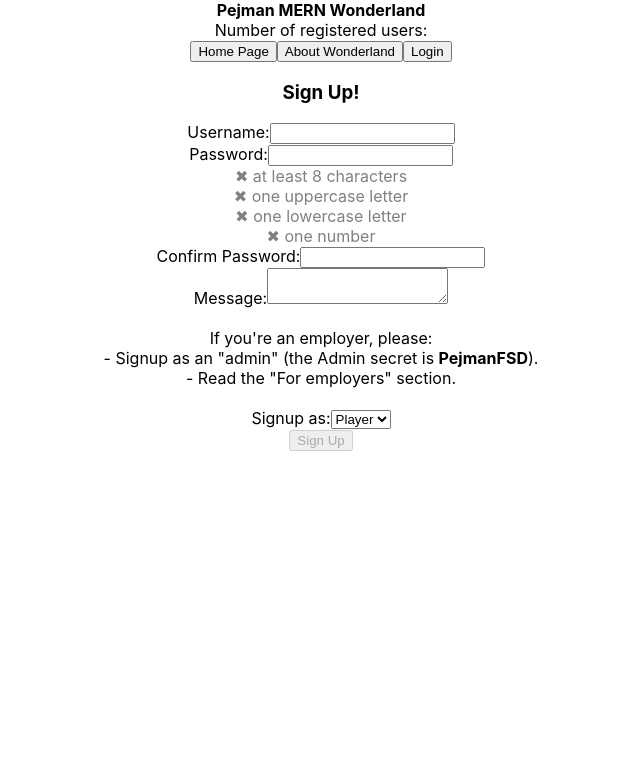
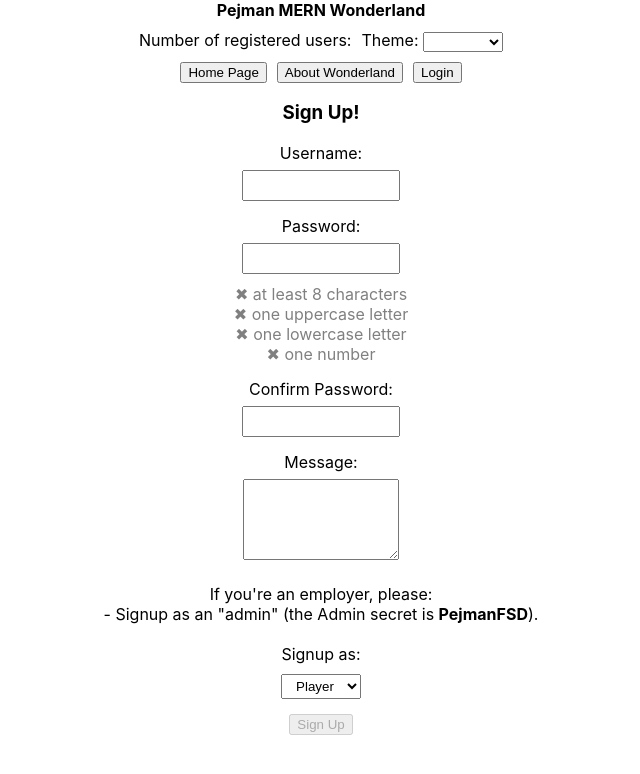
Before and after one commit to PejmanFSD/Pejman-MERN-Wonderland, a React (Create React App) app in the folder client/: page /register in a window 1280 px wide. Shown: the top 774 px of the page, without its empty margins (319-959 px from the left). Built offline with nearby package versions, Linux system fonts and the light colour scheme; no server answers.

Commit message:
Re-styling all the sections of the home page.

```diff
--- a/client/src/App.jsx
+++ b/client/src/App.jsx
@@ -52,6 +52,7 @@ function App() {
   const [flash, setFlash] = useState(null);
   const [rankedUsers, setRankedUsers] = useState([]);
   const [totalPoint, setTotalPoint] = useState(0);
+  const [theme, setTheme] = useState(null);
 
   const updateTotalPoint = async (i) => {
     const newTotal = totalPoint + i;
@@ -130,6 +131,8 @@ function App() {
           isAdEditing={isAdEditing}
           isCreatingAd={isCreatingAd}
           setIsCreatingAd={setIsCreatingAd}
+          theme={theme}
+          setTheme={setTheme}
         />
         <Ads
           ads={ads}
--- a/client/src/Components/Navbar.jsx
+++ b/client/src/Components/Navbar.jsx
@@ -30,6 +30,8 @@ export default function Navbar({
   isAdEditing,
   isCreatingAd,
   setIsCreatingAd,
+  theme,
+  setTheme,
 }) {
   const navigate = useNavigate();
   const location = useLocation();
@@ -99,11 +101,42 @@ export default function Navbar({
       <div>
         <strong>Pejman MERN Wonderland</strong>
       </div>
-      <div>Number of registered users: {userCount}</div>
+      <div
+        className="four-buttons-container"
+        style={{ marginTop: "10px", marginBottom: "10px" }}
+      >
         {currentUser && !isLoggingOut && (
           <div>Welcome, {currentUser.username}!</div>
         )}
+        <div>Number of registered users: {userCount}</div>
+        {!gameUrls.includes(location.pathname) &&
+          !isLoggingOut &&
+          !isDeleting &&
+          !isProfileEditing &&
+          !isAdEditing &&
+          !isCreatingAd &&
+          !error && (
+            <div>
+              {`Theme: `}
+              <select
+                value={theme}
+                onChange={(e) => setTheme(e.target.value)}
+                style={{
+                  textAlign: "center",
+                  width: "80px",
+                  height: "20px",
+                }}
+              >
+                <option disabled selected></option>
+                <option value="Blue">Blue</option>
+                <option value="Red">Red</option>
+                <option value="Green">Green</option>
+              </select>
+            </div>
+          )}
+      </div>
       {/* "location.pathname" is the path of the current page */}
+      <div className="four-buttons-container">
         {location.pathname !== "/" &&
           !gameUrls.includes(location.pathname) &&
           !isLoggingOut &&
@@ -112,6 +145,32 @@ export default function Navbar({
           !isAdEditing &&
           !isCreatingAd &&
           !error && <button onClick={() => navigate("/")}>Home Page</button>}
+        {/* {!gameUrls.includes(location.pathname) &&
+          !isLoggingOut &&
+          !isDeleting &&
+          !isProfileEditing &&
+          !isAdEditing &&
+          !isCreatingAd &&
+          !error &&
+          <div>
+        {`Theme: `}
+        <select
+          value={theme}
+          onChange={(e) => setTheme(e.target.value)}
+          style={{
+            marginTop: "10px",
+            textAlign: "center",
+            width: "80px",
+            height: "25px",
+          }}
+        >
+          <option value="Blue">Blue</option>
+          <option value="Red">Red</option>
+          <option value="Green">Green</option>
+        </select>
+      </div>
+        } */}
+
         {currentUser &&
           location.pathname !== "/profile" &&
           !gameUrls.includes(location.pathname) &&
@@ -132,7 +191,9 @@ export default function Navbar({
           !isProfileEditing &&
           !isAdEditing &&
           !isCreatingAd &&
-        !error && <button onClick={() => navigate("/users")}>All users</button>}
+          !error && (
+            <button onClick={() => navigate("/users")}>All users</button>
+          )}
         {currentUser &&
           !gameUrls.includes(location.pathname) &&
           currentUser.role === "Admin" &&
@@ -183,6 +244,7 @@ export default function Navbar({
           !isAdEditing &&
           !isCreatingAd &&
           !error && <button onClick={handleLogout}>Logout</button>}
+      </div>
       {isLoggingOut && !gameUrls.includes(location.pathname) && (
         <div>
           <div>Are you sure you want to logout?</div>
--- a/client/src/Components/ads/AdForm.jsx
+++ b/client/src/Components/ads/AdForm.jsx
@@ -2,7 +2,14 @@ import { useState, useEffect, useRef } from "react";
 // For returning to the Home Page automatically when the new ad is created
 import { useNavigate } from "react-router-dom";
 
-export default function AdForm({ onAdCreated, currentUser, error, setError, setFlash, setIsCreatingAd }) {
+export default function AdForm({
+  onAdCreated,
+  currentUser,
+  error,
+  setError,
+  setFlash,
+  setIsCreatingAd,
+}) {
   const [company, setCompany] = useState("");
   const [text, setText] = useState("");
   const [images, setImages] = useState([]);
@@ -85,8 +92,9 @@ export default function AdForm({ onAdCreated, currentUser, error, setError, setF
     <div>
       <form onSubmit={handleSubmit}>
         <h3>Create a new Ad</h3>
+        <div style={{ marginTop: "15px" }}>
+          <label htmlFor="company">Ad Company:</label>
           <div>
-          <label htmlFor="company">Ad Company:</label>
             <input
               type="text"
               onChange={(e) => setCompany(e.target.value)}
@@ -94,10 +102,18 @@ export default function AdForm({ onAdCreated, currentUser, error, setError, setF
               name="company"
               value={company}
               required
+              style={{
+                textAlign: "center",
+                width: "150px",
+                height: "25px",
+                marginTop: "7px",
+              }}
             />
           </div>
+        </div>
+        <div style={{ marginTop: "15px" }}>
+          <label htmlFor="text">Ad Text:</label>
           <div>
-          <label htmlFor="text">Ad Text:</label>
             <textarea
               type="text"
               onChange={(e) => setText(e.target.value)}
@@ -105,22 +121,39 @@ export default function AdForm({ onAdCreated, currentUser, error, setError, setF
               name="text"
               value={text}
               required
+              style={{
+                textAlign: "center",
+                width: "150px",
+                height: "75px",
+                marginTop: "7px",
+              }}
             ></textarea>
           </div>
+        </div>
+        <div style={{ marginTop: "15px" }}>
+          <label htmlFor="image">Ad Image:</label>
           <div>
-          <label htmlFor="image">Ad Image:</label>
             <input
               type="file"
               multiple
               ref={fileInputRef} // For clearing the chosen images after creating a new ad
               onChange={(e) => setImages(e.target.files)}
               id="image"
+              style={{
+                textAlign: "center",
+                width: "200px",
+                height: "75px",
+                marginTop: "7px",
+              }}
             />
+          </div>
         </div>
         <button>Create Ad</button>
         {error && <div style={{ color: "red" }}>{error}</div>}
       </form>
-      <button onClick={cancelSubmit}>Cancel</button>
+      <button onClick={cancelSubmit} style={{ marginTop: "15px" }}>
+        Cancel
+      </button>
     </div>
   );
 }
--- a/client/src/Components/ads/Ads.jsx
+++ b/client/src/Components/ads/Ads.jsx
@@ -52,9 +52,9 @@ export default function Ads({ads, setAds, currentUser, isLoggingOut, isProfileEd
         error={error}
       />
       {ads.length > 1 &&
-        <div>
-        <button onClick={handlePrevious} disabled={error}>&#8592;</button>
-        <button onClick={handleNext} disabled={error}>&#8594;</button>
+        <div style={{marginTop: "4px"}}>
+        <button onClick={handlePrevious} disabled={error} style={{marginRight: "5px", width: "40px"}}>&#8592;</button>
+        <button onClick={handleNext} disabled={error} style={{marginLeft: "5px", width: "40px"}}>&#8594;</button>
       </div>
       }
     </div>
--- a/client/src/Components/users/EditProfile.jsx
+++ b/client/src/Components/users/EditProfile.jsx
@@ -182,31 +182,60 @@ export default function EditProfile({
       {!error && !passwordError && (
         <div>
           <form onSubmit={handleProfileUpdate}>
+            <div style={{ marginTop: "15px" }}>
+              <label>Username:</label>
               <div>
-              <label>Username:</label>
                 <input
                   type="text"
                   value={username}
                   onChange={(e) => setUsername(e.target.value)}
                   required
+                  style={{
+                    textAlign: "center",
+                    width: "150px",
+                    height: "25px",
+                    marginTop: "7px",
+                  }}
                 />
               </div>
+            </div>
+            <div style={{ marginTop: "15px" }}>
+              <label>Message:</label>
               <div>
-              <label>Message:</label>
                 <textarea
                   type="text"
                   value={message}
                   onChange={(e) => setMessage(e.target.value)}
                   required
+                  style={{
+                    textAlign: "center",
+                    width: "150px",
+                    height: "75px",
+                    marginTop: "7px",
+                  }}
                 ></textarea>
               </div>
-            <label>Password:</label>
+            </div>
+            <div style={{ marginTop: "15px" }}>
+              <label>Current Password:</label>
+              <div>
                 <input
                   type="password"
                   placeholder="Current Password"
                   value={currentPassword}
                   onChange={(e) => setCurrentPassword(e.target.value)}
+                  style={{
+                    textAlign: "center",
+                    width: "150px",
+                    height: "25px",
+                    marginTop: "7px",
+                  }}
                 />
+              </div>
+            </div>
+            <div style={{ marginTop: "15px" }}>
+              <label>New Password:</label>
+              <div>
                 <input
                   type="password"
                   placeholder="New Password"
@@ -216,7 +245,18 @@ export default function EditProfile({
                     setNewPassword(value);
                     checkPasswordMatch(value, confirmNewPassword);
                   }}
+                  style={{
+                    textAlign: "center",
+                    width: "150px",
+                    height: "25px",
+                    marginTop: "7px",
+                  }}
                 />
+              </div>
+            </div>
+            <div style={{ marginTop: "15px" }}>
+              <label>Confirm New Password:</label>
+              <div>
                 <input
                   type="password"
                   placeholder="Confirm New Password"
@@ -226,15 +266,26 @@ export default function EditProfile({
                     setConfirmNewPassword(value);
                     checkPasswordMatch(newPassword, value);
                   }}
+                  style={{
+                    textAlign: "center",
+                    width: "150px",
+                    height: "25px",
+                    marginTop: "7px",
+                  }}
                 />
+              </div>
+            </div>
             <br />
             <button type="submit">Save Changes</button>
           </form>
-          <button type="submit" onClick={cancelSubmit}>
+          <button
+            type="submit"
+            onClick={cancelSubmit}
+            style={{ marginTop: "15px" }}
+          >
             Cancel
           </button>
-          {(newPassword || confirmNewPassword) &&
-
+          {(newPassword || confirmNewPassword) && (
             <div>
               <div
                 style={{
@@ -249,14 +300,16 @@ export default function EditProfile({
                   color: newPasswordStrenghtStatus.upper ? "black" : "gray",
                 }}
               >
-              {newPasswordStrenghtStatus.upper ? "✔" : "✖"} one uppercase letter
+                {newPasswordStrenghtStatus.upper ? "✔" : "✖"} one uppercase
+                letter
               </div>
               <div
                 style={{
                   color: newPasswordStrenghtStatus.lower ? "black" : "gray",
                 }}
               >
-              {newPasswordStrenghtStatus.lower ? "✔" : "✖"} one lowercase letter
+                {newPasswordStrenghtStatus.lower ? "✔" : "✖"} one lowercase
+                letter
               </div>
               <div
                 style={{
@@ -266,13 +319,16 @@ export default function EditProfile({
                 {newPasswordStrenghtStatus.number ? "✔" : "✖"} one number
               </div>
             </div>
-            }
-
+          )}
           {newPassword && confirmNewPassword && passwordMatch === true && (
-            <p style={{ color: "black" }}><strong>✔ New passwords match</strong></p>
+            <p style={{ color: "black" }}>
+              <strong>✔ New passwords match</strong>
+            </p>
           )}
           {newPassword && confirmNewPassword && passwordMatch === false && (
-            <p style={{ color: "gray" }}><strong>✖ New passwords do not match</strong></p>
+            <p style={{ color: "gray" }}>
+              <strong>✖ New passwords do not match</strong>
+            </p>
           )}
         </div>
       )}
--- a/client/src/Components/users/Login.jsx
+++ b/client/src/Components/users/Login.jsx
@@ -1,7 +1,12 @@
 import { useState } from "react";
 import { useNavigate, useLocation } from "react-router-dom";
 
-export default function Login({onLogin, youShouldLoginMessage, setYouShouldLoginMessage, setFlash}) {
+export default function Login({
+  onLogin,
+  youShouldLoginMessage,
+  setYouShouldLoginMessage,
+  setFlash,
+}) {
   const [username, setUsername] = useState("");
   const [password, setPassword] = useState("");
   const [error, setError] = useState(null);
@@ -19,7 +24,7 @@ export default function Login({onLogin, youShouldLoginMessage, setYouShouldLogin
         },
         body: JSON.stringify({
           username,
-          password
+          password,
         }),
       });
       const json = await response.json();
@@ -42,8 +47,9 @@ export default function Login({onLogin, youShouldLoginMessage, setYouShouldLogin
   return (
     <form onSubmit={handleSubmit}>
       <h3>Login</h3>
+      <div style={{ marginTop: "15px" }}>
+        <label htmlFor="username">Username:</label>
         <div>
-        <label htmlFor="username">Username:</label>
           <input
             type="text"
             onChange={(e) => setUsername(e.target.value)}
@@ -51,10 +57,18 @@ export default function Login({onLogin, youShouldLoginMessage, setYouShouldLogin
             name="username"
             value={username}
             required
+            style={{
+              textAlign: "center",
+              width: "150px",
+              height: "25px",
+              marginTop: "7px",
+            }}
           />
         </div>
+      </div>
+      <div style={{ marginTop: "15px" }}>
+        <label htmlFor="password">Password:</label>
         <div>
-        <label htmlFor="password">Password:</label>
           <input
             type="password"
             onChange={(e) => setPassword(e.target.value)}
@@ -62,8 +76,16 @@ export default function Login({onLogin, youShouldLoginMessage, setYouShouldLogin
             name="password"
             value={password}
             required
+            style={{
+              textAlign: "center",
+              width: "150px",
+              height: "25px",
+              marginTop: "7px",
+            }}
           />
         </div>
+      </div>
+      <br />
       <button>Login</button>
       {error && <p style={{ color: "red" }}>{error}</p>}
     </form>
--- a/client/src/Components/users/Profile.jsx
+++ b/client/src/Components/users/Profile.jsx
@@ -18,7 +18,7 @@ export default function Profile({ currentUser, setIsProfileEditing, isLoggingOut
           <div>Role: {currentUser.role}</div>
           <div>Message: {currentUser.message}</div>
           <div>Number of stars: {currentUser.totalPoint}</div>
-          <button onClick={handleEditMyProfile}>
+          <button onClick={handleEditMyProfile} style={{marginTop: "7px"}}>
             Edit My Profile
           </button>
         </div>
--- a/client/src/Components/users/Register.jsx
+++ b/client/src/Components/users/Register.jsx
@@ -124,8 +124,9 @@ export default function Register({ onRegister, setUserCount, setFlash }) {
   return (
     <form onSubmit={handleSubmit}>
       <h3>Sign Up!</h3>
+      <div style={{ marginTop: "15px" }}>
+        <label htmlFor="username">Username:</label>
         <div>
-        <label htmlFor="username">Username:</label>
           <input
             type="text"
             onChange={(e) => setUsername(e.target.value)}
@@ -133,10 +134,18 @@ export default function Register({ onRegister, setUserCount, setFlash }) {
             name="username"
             value={username}
             required
+            style={{
+              textAlign: "center",
+              width: "150px",
+              height: "25px",
+              marginTop: "7px",
+            }}
           />
         </div>
+      </div>
+      <div style={{ marginTop: "15px" }}>
+        <label htmlFor="password">Password:</label>
         <div>
-        <label htmlFor="password">Password:</label>
           <input
             type="password"
             onChange={(e) => setPassword(e.target.value)}
@@ -144,10 +153,19 @@ export default function Register({ onRegister, setUserCount, setFlash }) {
             name="password"
             value={password}
             required
+            style={{
+              textAlign: "center",
+              width: "150px",
+              height: "25px",
+              marginTop: "7px",
+            }}
           />
         </div>
-      <div>
-        <div style={{ color: passwordStrenghtStatus.length ? "black" : "gray" }}>
+      </div>
+      <div style={{ marginTop: "10px" }}>
+        <div
+          style={{ color: passwordStrenghtStatus.length ? "black" : "gray" }}
+        >
           {passwordStrenghtStatus.length ? "✔" : "✖"} at least 8 characters
         </div>
         <div style={{ color: passwordStrenghtStatus.upper ? "black" : "gray" }}>
@@ -156,12 +174,15 @@ export default function Register({ onRegister, setUserCount, setFlash }) {
         <div style={{ color: passwordStrenghtStatus.lower ? "black" : "gray" }}>
           {passwordStrenghtStatus.lower ? "✔" : "✖"} one lowercase letter
         </div>
-        <div style={{ color: passwordStrenghtStatus.number ? "black" : "gray" }}>
+        <div
+          style={{ color: passwordStrenghtStatus.number ? "black" : "gray" }}
+        >
           {passwordStrenghtStatus.number ? "✔" : "✖"} one number
         </div>
       </div>
+      <div style={{ marginTop: "15px" }}>
+        <label htmlFor="confirmPassword">Confirm Password:</label>
         <div>
-        <label htmlFor="confirmPassword">Confirm Password:</label>
           <input
             type="password"
             onChange={(e) => setConfirmPassword(e.target.value)}
@@ -169,10 +190,18 @@ export default function Register({ onRegister, setUserCount, setFlash }) {
             name="confirmPassword"
             value={confirmPassword}
             required
+            style={{
+              textAlign: "center",
+              width: "150px",
+              height: "25px",
+              marginTop: "7px",
+            }}
           />
         </div>
+      </div>
+      <div style={{ marginTop: "15px" }}>
+        <label htmlFor="message">Message:</label>
         <div>
-        <label htmlFor="message">Message:</label>
           <textarea
             type="text"
             onChange={(e) => setMessage(e.target.value)}
@@ -180,16 +209,33 @@ export default function Register({ onRegister, setUserCount, setFlash }) {
             name="message"
             value={message}
             required
+            style={{
+              textAlign: "center",
+              width: "150px",
+              height: "75px",
+              marginTop: "7px",
+            }}
           ></textarea>
+        </div>
       </div>
       <br />
       <div>If you're an employer, please:</div>
-      <div>- Signup as an "admin" (the Admin secret is <strong>PejmanFSD</strong>).</div>
-      <div>- Read the "For employers" section.</div>
+      <div>
+        - Signup as an "admin" (the Admin secret is <strong>PejmanFSD</strong>).
+      </div>
       <br />
       <div>
-        Signup as:
-        <select value={role} onChange={(e) => setRole(e.target.value)}>
+        <div>Signup as:</div>
+        <select
+          value={role}
+          onChange={(e) => setRole(e.target.value)}
+          style={{
+            marginTop: "10px",
+            textAlign: "center",
+            width: "80px",
+            height: "25px",
+          }}
+        >
           <option value="Player">Player</option>
           <option value="Admin">Admin</option>
         </select>
@@ -202,7 +248,17 @@ export default function Register({ onRegister, setUserCount, setFlash }) {
           />
         )}
       </div>
-      <button disabled={password !== confirmPassword || username === "" || password === "" || message === ""}>Sign Up</button>
+      <button
+        disabled={
+          password !== confirmPassword ||
+          username === "" ||
+          password === "" ||
+          message === ""
+        }
+        style={{ marginTop: "15px" }}
+      >
+        Sign Up
+      </button>
       {password && confirmPassword && password !== confirmPassword && (
         <p style={{ color: "gray" }}>✖ Passwords do not match</p>
       )}
--- a/client/src/Home.jsx
+++ b/client/src/Home.jsx
@@ -247,7 +247,7 @@ export default function Home({
   return (
     <div>
       <div>
-        <div>The top 10 users with highest stars</div>
+        <div style={{marginTop: "10px"}}>The top 10 users with highest stars</div>
       <table border="2" cellPadding="5" style={{position: "relative", top: "5px"}}>
         <thead style={{height: "5px"}}>
           <tr>
@@ -270,7 +270,7 @@ export default function Home({
       </table>
       </div>
       <div>
-        <div>
+        <div style={{margin: "10px"}}>
           {currentUser &&
             currentUser?.totalPoint === 0 &&
             "You don't have any stars, play the interesting games and win some!"}
@@ -325,6 +325,7 @@ export default function Home({
           </div>
         )}
       </div>
+      <div style={{margin: "10px"}}><strong>The 21 fascinating games of Pejman MERN Wonderland</strong></div>
       {showRockScissorsPaper ? (
         <RockScissorsPaperPage
           updateTotalPoint={updateTotalPoint}
```
Also changed, not shown: client/src/Components/users/Users.jsx (+20 -9 lines). Lines whose indentation alone changed are shown as unchanged.
